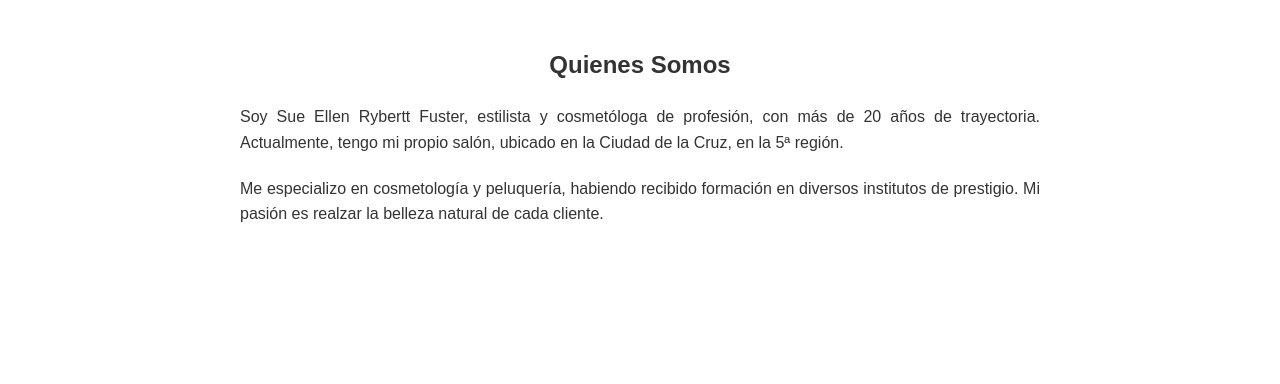
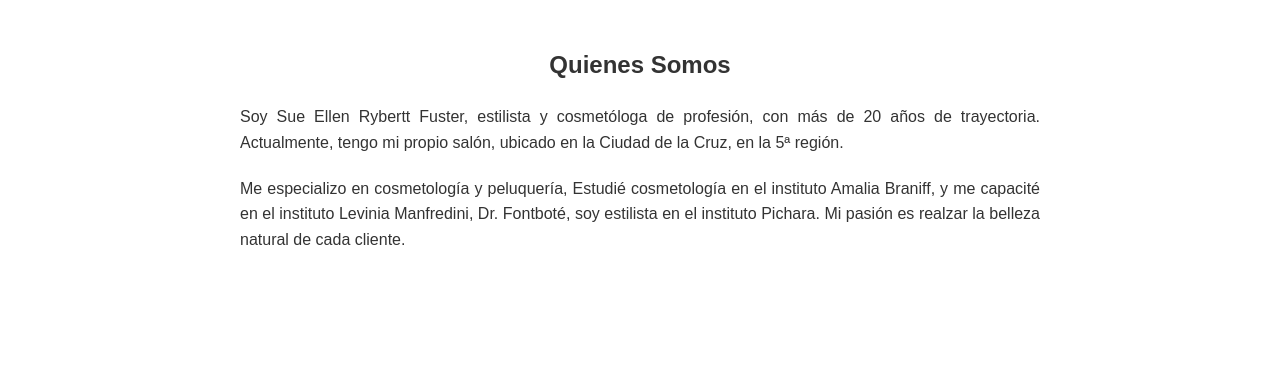
Before and after one commit to vichosinpk2/sueryberttsalon, a plain HTML site: page index.html in a window 1280 px wide. Shown: the part 1348-1732 px from the top of the page. Drawn offline with Linux system fonts and the light colour scheme.

Commit message:
Update index.html

```diff
--- a/index.html
+++ b/index.html
@@ -82,7 +82,7 @@
         <div class="text">
           <h2>Quienes Somos</h2>
           <p>Soy Sue Ellen Rybertt Fuster, estilista y cosmetóloga de profesión, con más de 20 años de trayectoria. Actualmente, tengo mi propio salón, ubicado en la Ciudad de la Cruz, en la 5ª región.</p>
-          <p>Me especializo en cosmetología y peluquería, habiendo recibido formación en diversos institutos de prestigio. Mi pasión es realzar la belleza natural de cada cliente.</p>
+          <p>Me especializo en cosmetología y peluquería, Estudié cosmetología en el instituto Amalia Braniff, y me capacité en el instituto Levinia Manfredini, Dr. Fontboté, soy estilista en el instituto Pichara. Mi pasión es realzar la belleza natural de cada cliente.</p>
         </div>
       </div>
     </section>
```
